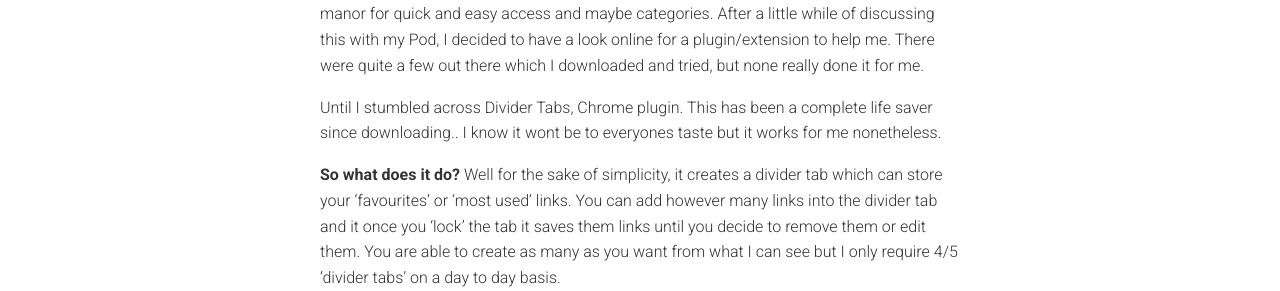
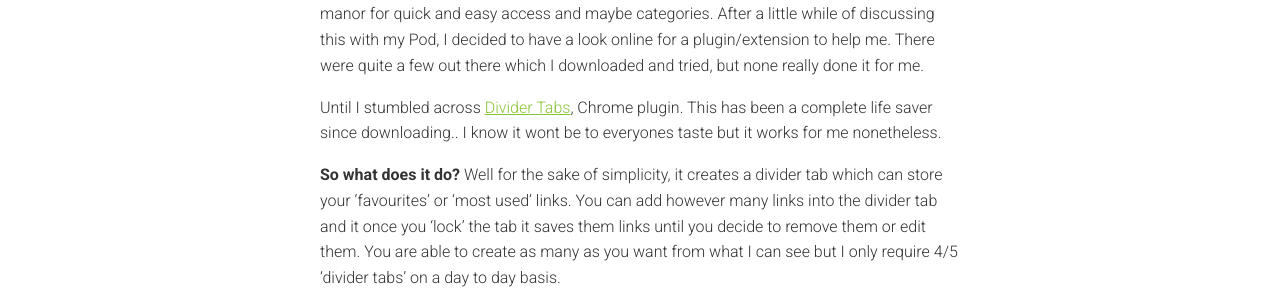
Before and after one commit to holidayextras/holidayextras.github.com, a Jekyll site: the page built from _posts/2015-03-03-divider-tabs.md, in a window 1280 px wide. Shown: the part 725-1016 px from the top of the page. Built offline with Jekyll 4.4.1, drawn with Linux system fonts in a browser that asks for light colours; nearby versions of some CDN libraries; comment, search, counter and statistics services are not loaded; some of the changed lines change nothing that is shown.

Commit message:
adding link

```diff
--- a/_posts/2015-03-03-divider-tabs.md
+++ b/_posts/2015-03-03-divider-tabs.md
@@ -17,7 +17,7 @@
 
 When I first joined I was discussing an idea about having a way of ordering tabs in a certain manor for quick and easy access and maybe categories. After a little while of discussing this with my Pod, I decided to have a look online for a plugin/extension to help me. There were quite a few out there which I downloaded and tried, but none really done it for me.
 
-Until I stumbled across Divider Tabs, Chrome plugin. This has been a complete life saver since downloading.. I know it wont be to everyones taste but it works for me nonetheless.
+Until I stumbled across [Divider Tabs](https://chrome.google.com/webstore/detail/divider-tabs/mpbblhoepkmpgalgppdoahgeoknmjgpc?hl=en), Chrome plugin. This has been a complete life saver since downloading.. I know it wont be to everyones taste but it works for me nonetheless.
 
 **So what does it do?**
 Well for the sake of simplicity, it creates a divider tab which can store your 'favourites' or 'most used' links. You can add however many links into the divider tab and it once you 'lock' the tab it saves them links until you decide to remove them or edit them.
```
